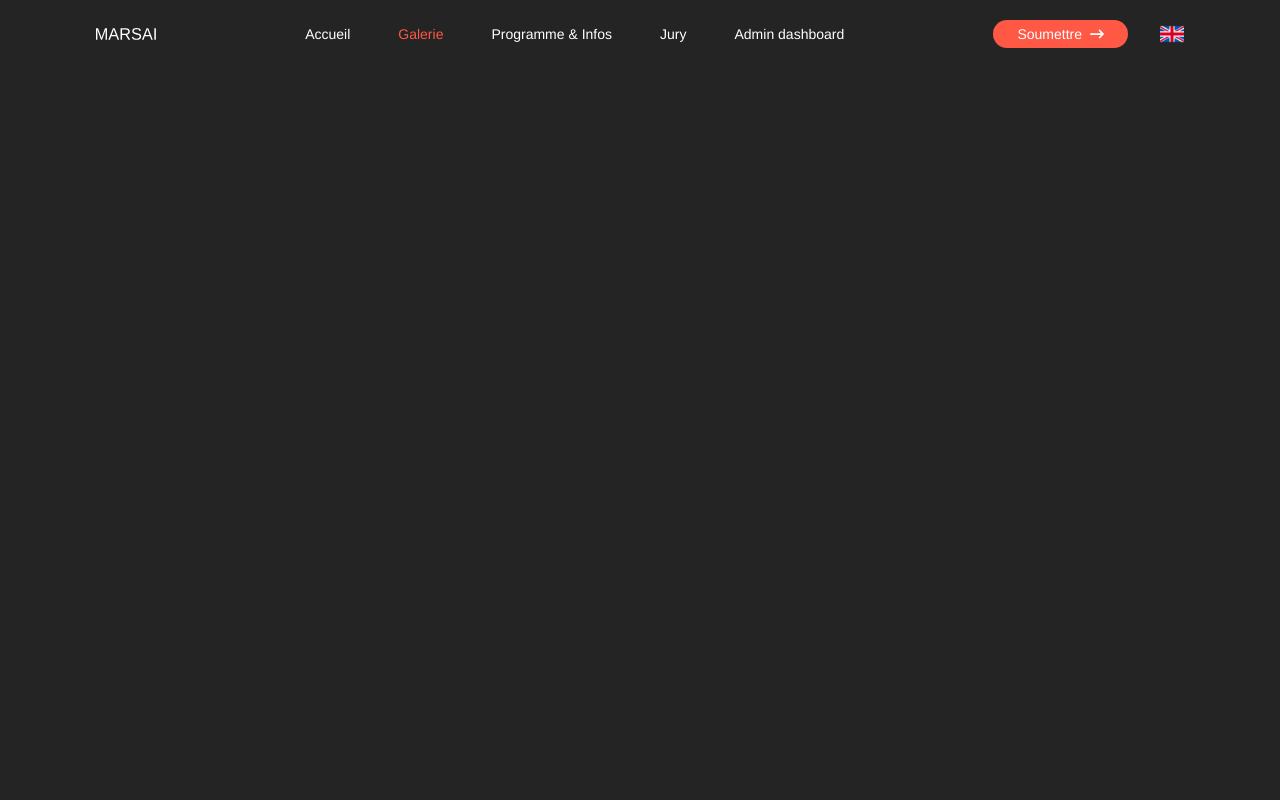
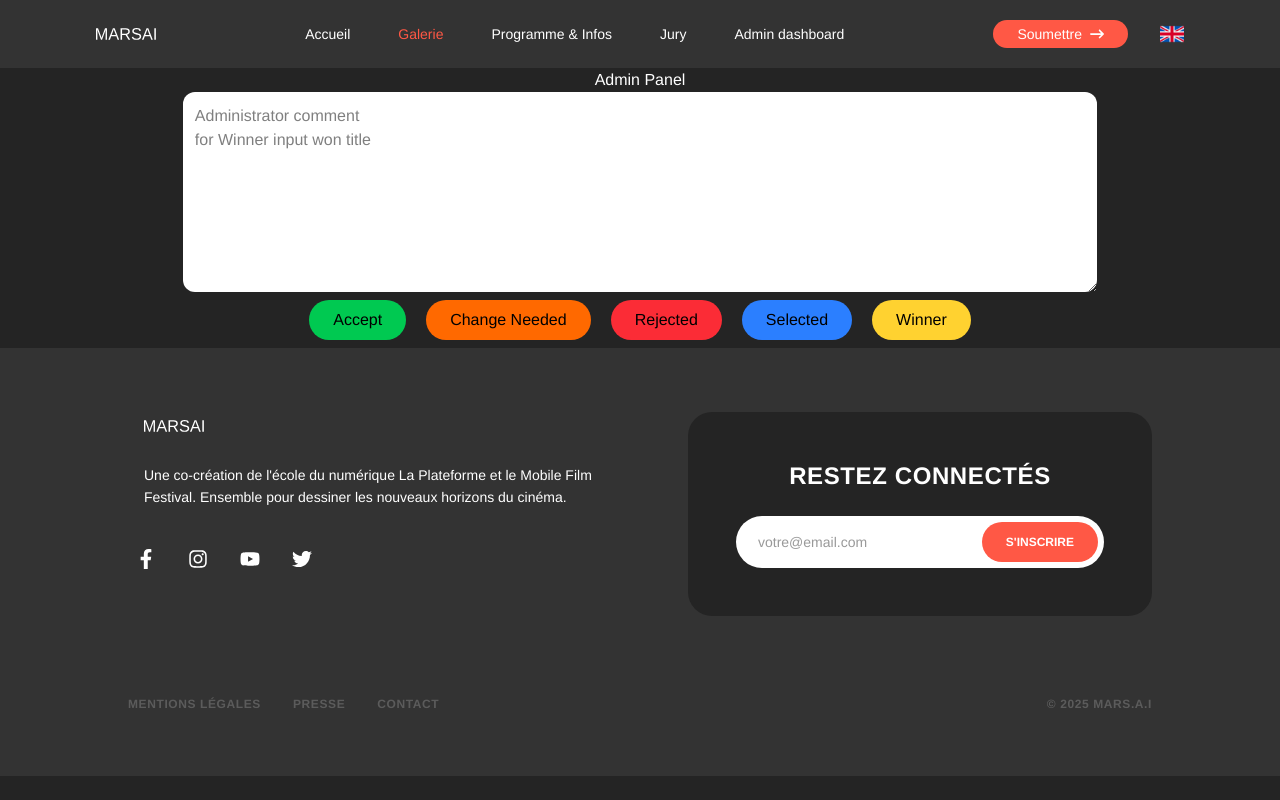
Before and after one commit to Gersho/marsai-front, a React (Vite) app: page /movies/1 in a window 1280 px wide. Built offline with nearby package versions, Linux system fonts and the light colour scheme; no server answers.

Commit message:
AdminMoviePanel V1

```diff
--- a/src/App.jsx
+++ b/src/App.jsx
@@ -20,6 +20,7 @@ import marsaiLogo from './assets/marsai-logo.svg';
 import { AiOutlineLoading3Quarters } from 'react-icons/ai';
 import ProtectedRoute from './components/ProtectedRoute';
 import UnsubscribePage from './pages/UnsubscribePage';
+import AdminMovieTest from './pages/AdminMovieTest';
 
 function App() {
   const { setUser, isInit } = useAuthStore();
@@ -50,6 +51,7 @@ function App() {
         <Route element={<PublicLayout />}>
           <Route path="/" element={<HomePage />} />
           <Route path="/movies" element={<GalleryPage />} />
+          <Route path="/movies/:slug" element={<AdminMovieTest />} />
           <Route path="/submit" element={<SubmitMoviePage />} />
           <Route path="/events" element={<EventsPage />} />
           <Route path="/login" element={<Login />} />
--- /dev/null
+++ b/src/components/admin/AdminMoviePanel.jsx
@@ -0,0 +1,27 @@
+import { useState } from "react";
+import MovieStatusButton from "./base/MovieStatusButton";
+
+function AdminMoviePanel({ movie, setMovie }) {
+    const [textContent, setTextContent] = useState('');
+
+
+    return (
+        <div className="flex flex-col items-center text-white">
+            <p className="">Admin Panel</p>
+            <div className="flex flex-col text-white bg-secondary  w-5/7 items-center">
+                <textarea className="h-50 w-full bg-white text-black rounded-xl p-3" name=" admin-response" id="admin-response"
+                    // &#10; is newline
+                    value={textContent} placeholder="Administrator comment &#10;for Winner input won title" onChange={e => setTextContent(e.target.value)} ></textarea>
+                <div className="flex flex-row gap-5 my-2">
+                    <MovieStatusButton className="bg-green-500" text="Accept" newStatus="accepted" movie={movie} adminText={textContent} setMovie={setMovie} />
+                    <MovieStatusButton className="bg-orange-500" text="Change Needed" newStatus="pending_change" movie={movie} adminText={textContent} setMovie={setMovie} />
+                    <MovieStatusButton className="bg-red-500" text="Rejected" newStatus="rejected" movie={movie} adminText={textContent} setMovie={setMovie} />
+                    <MovieStatusButton className="bg-blue-500" text="Selected" newStatus="selected" movie={movie} adminText={textContent} setMovie={setMovie} />
+                    <MovieStatusButton className="bg-amber-300" text="Winner" newStatus="winner" movie={movie} adminText={textContent} setMovie={setMovie} />
+                </div>
+            </div >
+        </div>
+    );
+}
+
+export default AdminMoviePanel;
--- /dev/null
+++ b/src/components/admin/base/MovieStatusButton.jsx
@@ -0,0 +1,47 @@
+
+import toast from 'react-hot-toast';
+import { useApi } from '../../../hooks/useApi';
+
+function MovieStatusButton({
+    movie,
+    text,
+    adminText,
+    newStatus,
+    setMovie,
+    className = ""
+}) {
+    const api = useApi();
+
+    async function updateMovieStatus(status) {
+        try {
+            const res = await api('/movies/' + movie.id, {
+                method: 'PUT',
+                headers: { 'Content-Type': 'application/json' },
+                body: JSON.stringify({
+                    status: status,
+                    adminData: {
+                        adminText: adminText,
+                        adminStatus: status
+                    }
+                })
+            });
+            if (res.ok) {
+                toast.success('Movie Status change OK.');
+                setMovie({ ...movie, status: newStatus });
+            }
+            else {
+                toast.error('Something went wrong: ');
+            }
+        }
+        catch (e) {
+            toast.error('Something went wrong: ' + e);
+        }
+    }
+
+
+    return (
+        <button onClick={() => updateMovieStatus(newStatus)} className={`text-black button  ${newStatus === movie.status ? "line-through bg-gray-600 cursor-not-allowed" : ` cursor-pointer ${className} `} `} disabled={newStatus === movie.status}>{text}</button>
+    );
+}
+
+export default MovieStatusButton;
--- /dev/null
+++ b/src/pages/AdminMovieTest.jsx
@@ -0,0 +1,42 @@
+import { useParams } from "react-router-dom";
+import TopPageTwo from "../components/base/TopPageTwo";
+import { useApi } from "../hooks/useApi";
+import { useEffect, useState } from "react";
+import AdminMoviePanel from "../components/admin/AdminMoviePanel";
+
+function AdminMovieTest() {
+    const { slug } = useParams();
+    const [movie, setMovie] = useState({});
+    const api = useApi();
+
+
+    useEffect(() => {
+        const fetchMovie = async () => {
+            try {
+                // setLoading(true);
+
+                const res = await api(
+                    '/movies/' + slug
+                );
+                if (res && res.ok) {
+                    const data = await res.json();
+                    setMovie(data);
+                }
+            } catch (e) {
+                console.error('error: ', e);
+            } finally {
+                // setLoading(false);
+            }
+        };
+        fetchMovie();
+    }, [api, slug]);
+
+    return (
+        <>
+            <TopPageTwo />
+            <AdminMoviePanel movie={movie} setMovie={setMovie} />
+        </>
+    );
+}
+
+export default AdminMovieTest;
```
